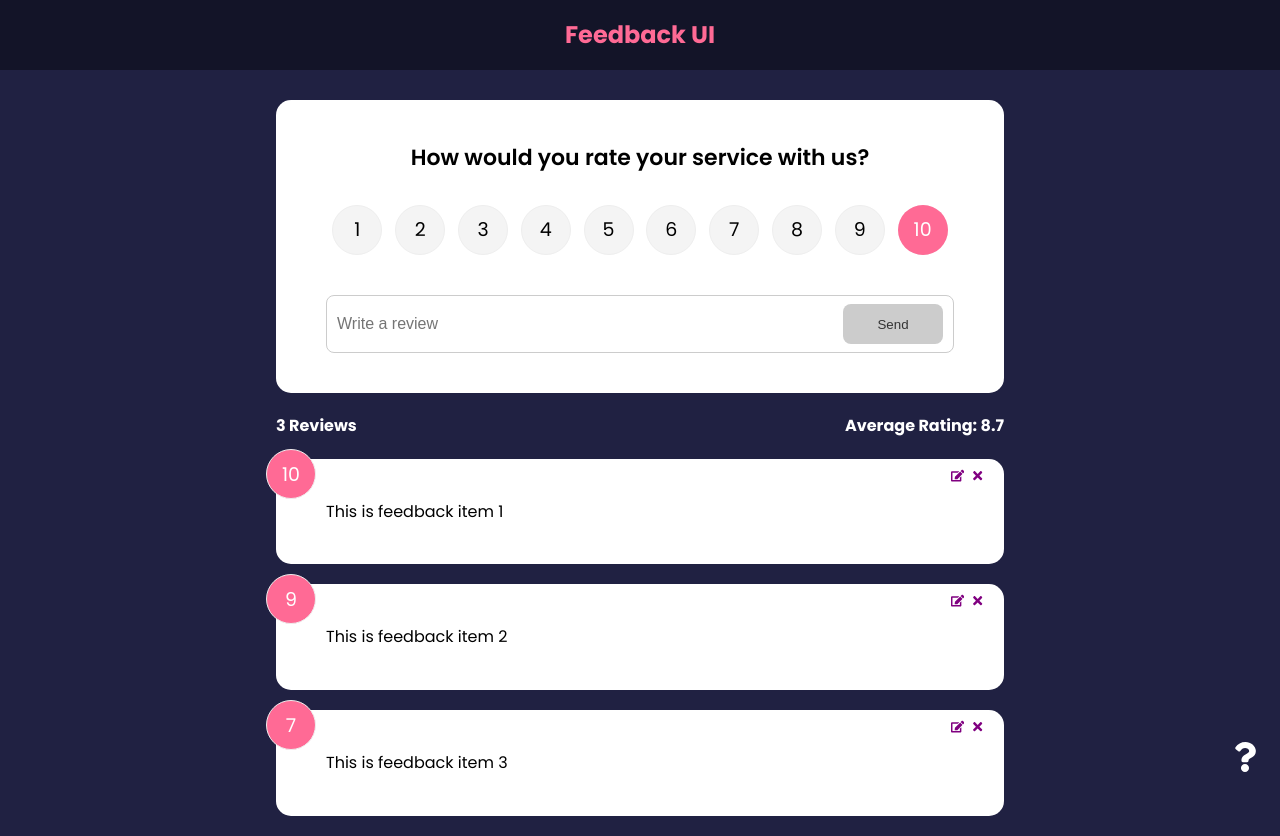
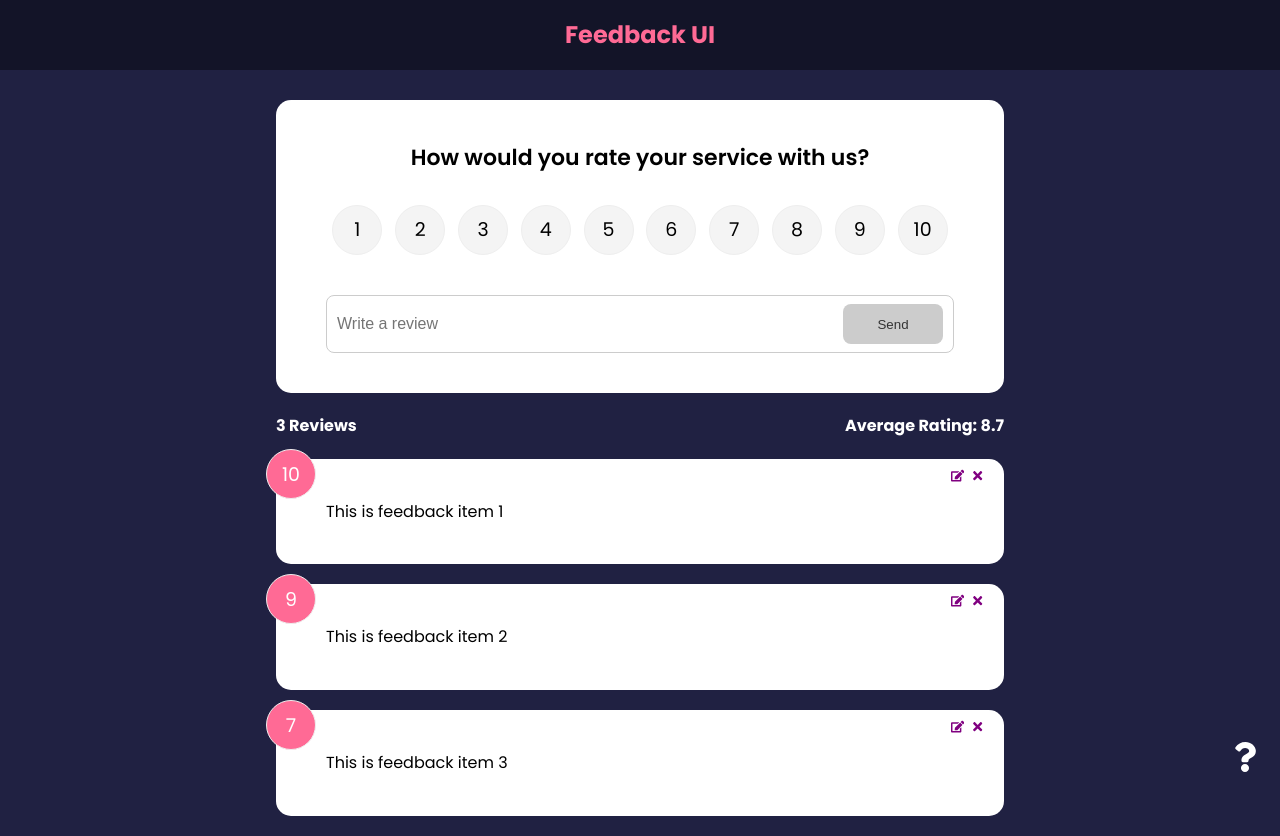
Before and after one commit to AdityaDhayagude/Feedback_App, a React (Create React App) app: page / in a window 1280 px wide. Built offline with nearby package versions, Linux system fonts and the light colour scheme.

Commit message:
Side Effect With Use Effect

```diff
--- a/src/Context/FeedbackContext.js
+++ b/src/Context/FeedbackContext.js
@@ -21,31 +21,29 @@
       rating: 7,
     },
   ])
+  const [feedbackEdit, setFeedbackEdit] = useState({
+    item: {},
+    edit: false,
+  })
 
-  const [feedbackEdit,setFeedbackEdit] = useState({
-    item:{},
-    edit:false
-  } )
-
-  //Add Feedback
+  // Add feedback
   const addFeedback = (newFeedback) => {
     newFeedback.id = uuidv4()
     setFeedback([newFeedback, ...feedback])
   }
 
-//Delete Feedback
+  // Delete feedback
   const deleteFeedback = (id) => {
     if (window.confirm('Are you sure you want to delete?')) {
       setFeedback(feedback.filter((item) => item.id !== id))
     }
   }
 
-  //Set Item to Update
-  const editFeedback = (item) =>
-  {
+  // Set item to be updated
+  const editFeedback = (item) => {
     setFeedbackEdit({
-        item,
-        edit:true
+      item,
+      edit: true,
     })
   }
 
@@ -56,6 +54,7 @@
         deleteFeedback,
         addFeedback,
         editFeedback,
+        feedbackEdit,
       }}
     >
       {children}
--- a/src/components/FeedbackForm.jsx
+++ b/src/components/FeedbackForm.jsx
@@ -1,4 +1,4 @@
-import { useState, useContext } from 'react'
+import { useState, useContext, useEffect } from 'react'
 import RatingSelect from './RatingSelect'
 import Card from './shared/Card'
 import Button from './shared/Button'
@@ -10,7 +10,15 @@
   const [btnDisabled, setBtnDisabled] = useState(true)
   const [message, setMessage] = useState('')
 
-  const { addFeedback } = useContext(FeedbackContext)
+  const { addFeedback, feedbackEdit } = useContext(FeedbackContext)
+
+  useEffect(() => {
+    if (feedbackEdit.edit === true) {
+      setBtnDisabled(false)
+      setText(feedbackEdit.item.text)
+      setRating(feedbackEdit.item.rating)
+    }
+  }, [feedbackEdit])
 
   const handleTextChange = (e) => {
     if (text === '') {
--- a/src/components/RatingSelect.jsx
+++ b/src/components/RatingSelect.jsx
@@ -1,12 +1,19 @@
-import { useState } from "react"
+import { useState, useContext, useEffect } from 'react'
+import FeedbackContext from '../context/FeedbackContext'
 
-function RatingSelect({select}) {
-    const [selected,setSelected] = useState(10)
+function RatingSelect({ select }) {
+  const [selected, setSelected] = useState(10)
 
-    const handleChange = (e) =>{
-        setSelected( +e.currentTarget.value)
-        select( +e.currentTarget.value)
-    }
+  const { feedbackEdit } = useContext(FeedbackContext)
+
+  useEffect(() => {
+    setSelected(feedbackEdit.item.rating)
+  }, [feedbackEdit])
+
+  const handleChange = (e) => {
+    setSelected(+e.currentTarget.value)
+    select(+e.currentTarget.value)
+  }
 
   return (
     <ul className='rating'>
```
